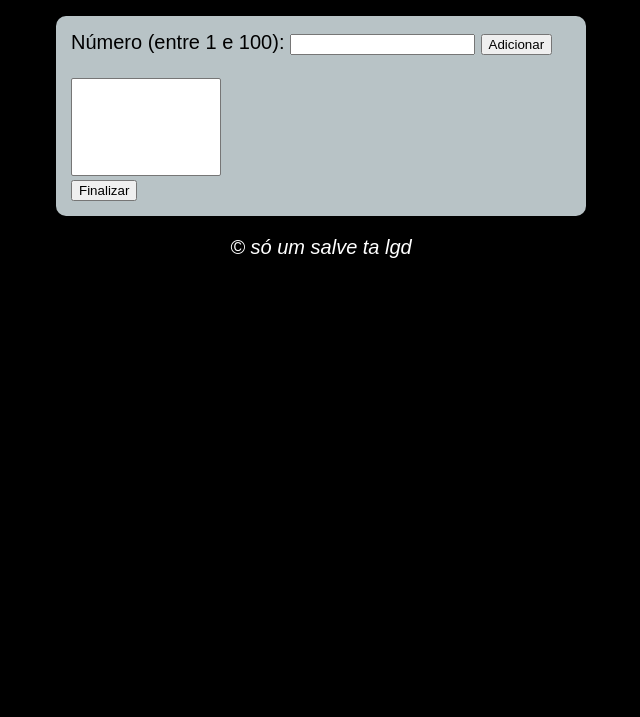
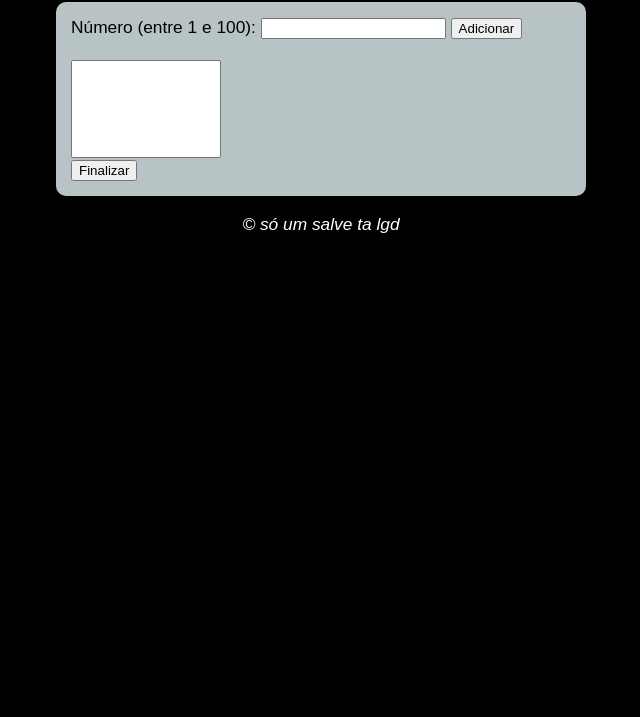
Before and after one commit to pietrao0/10-js-avancado, a plain HTML site: page psas-numeros/numeros.html in a window 1280 px wide. Shown: the part 83-800 px from the top of the page, without its empty margins (319-959 px from the left). Drawn offline with Linux system fonts and the light colour scheme.

Commit message:
arrumei o css

```diff
--- a/psas-numeros/estilo.css
+++ b/psas-numeros/estilo.css
@@ -1,6 +1,6 @@
 body{
     background: rgb(0, 0, 0);
-    font: normal 15pt Arial;
+    font: normal 13pt Arial;
 }
 
 header{
```
